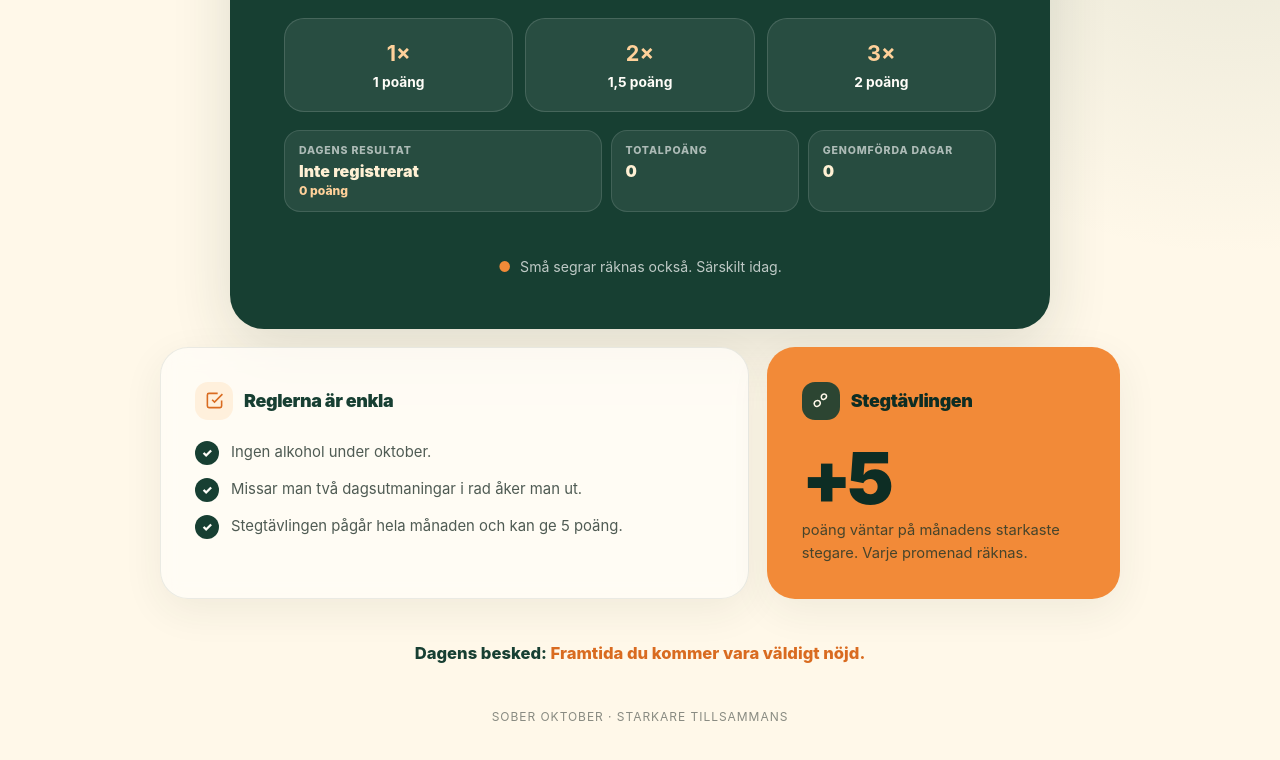
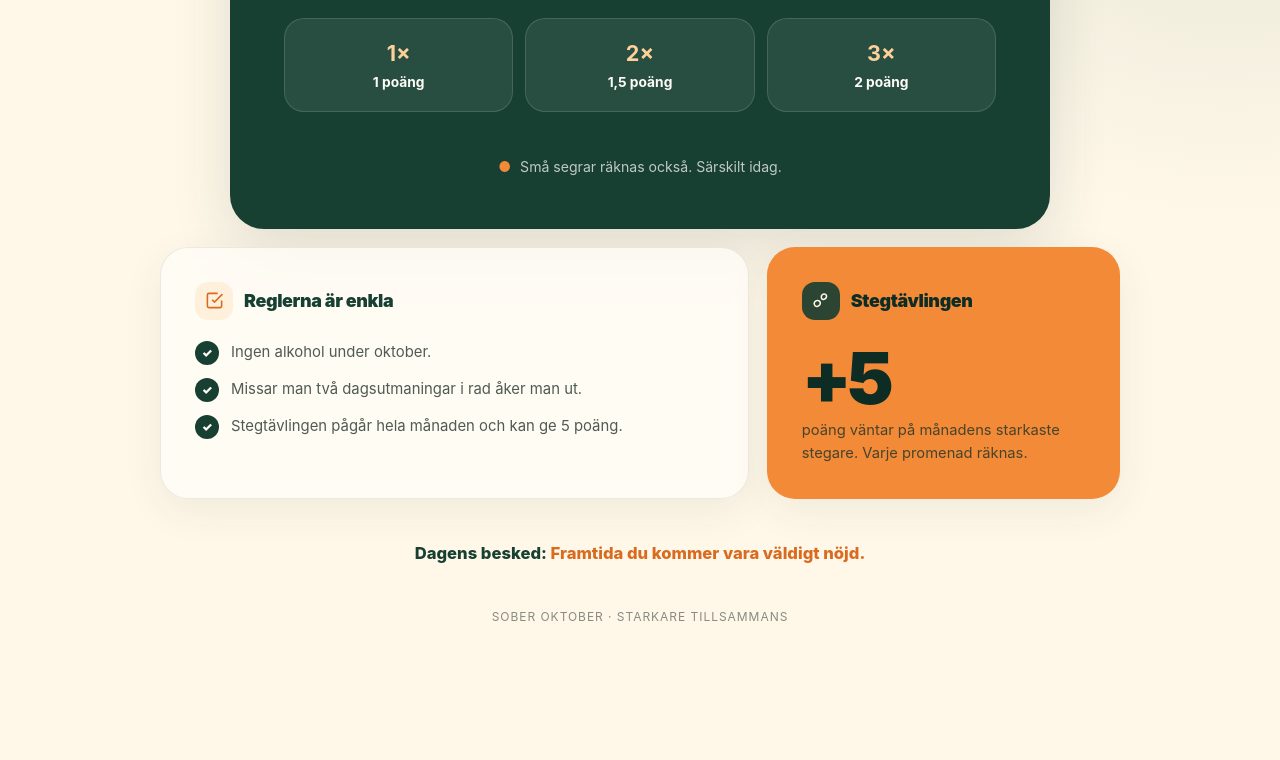
Before and after one commit to ericssonniklasskv-cyber/soberoktober, a plain HTML site: page index.html in a window 1280 px wide. Shown: the part 787-1547 px from the top of the page. After the commit the page ends 1467 px from the top, so only its background shows below. Drawn offline with nearby package versions, Linux system fonts and the light colour scheme; no server answers.

Commit message:
Hide score summary until sign-in

```diff
--- a/index.html
+++ b/index.html
@@ -31,7 +31,7 @@
     h2{margin:8px 0 4px;font-size:clamp(2rem,6vw,3.9rem);letter-spacing:-.045em;line-height:1}.workout{margin:18px 0 32px;color:#fff0d4;font-size:clamp(2.7rem,9vw,5.8rem);font-weight:900;letter-spacing:-.06em;line-height:.95}
     .levels{display:grid;grid-template-columns:repeat(3,1fr);gap:12px}.level{min-height:94px;padding:15px 10px;border:1px solid rgba(255,255,255,.14);border-radius:20px;color:var(--white);background:rgba(255,255,255,.075);cursor:pointer;transition:transform .2s ease,background .2s ease,border-color .2s ease}.level:hover,.level:focus-visible{transform:translateY(-4px);border-color:rgba(248,201,151,.65);background:rgba(255,255,255,.13);outline:none}.level:active{transform:scale(.98)}.level strong{display:block;margin-bottom:5px;color:#ffd19a;font-size:1.35rem}.level span{font-size:.86rem;font-weight:750}
     .level:disabled{cursor:wait;opacity:.58;transform:none}
-    .score-summary{display:grid;grid-template-columns:1.35fr repeat(2,.8fr);gap:9px;margin-top:18px}.score-item{min-width:0;padding:13px 14px;border:1px solid rgba(255,255,255,.12);border-radius:16px;background:rgba(255,255,255,.07)}.score-label{display:block;margin-bottom:4px;color:rgba(255,255,255,.62);font-size:.66rem;font-weight:850;letter-spacing:.08em;text-transform:uppercase}.score-value{display:block;color:#fff0d4;font-size:clamp(.86rem,2vw,1rem);font-weight:900;line-height:1.25}.score-points{display:block;margin-top:2px;color:#ffd19a;font-size:.76rem;font-weight:800}.save-status{min-height:1.2em;margin:9px 2px 0;color:#f8c997;font-size:.75rem;font-weight:750;text-align:center}
+    .score-summary{display:grid;grid-template-columns:1.35fr repeat(2,.8fr);gap:9px;margin-top:18px}.score-summary[hidden]{display:none}.score-item{min-width:0;padding:13px 14px;border:1px solid rgba(255,255,255,.12);border-radius:16px;background:rgba(255,255,255,.07)}.score-label{display:block;margin-bottom:4px;color:rgba(255,255,255,.62);font-size:.66rem;font-weight:850;letter-spacing:.08em;text-transform:uppercase}.score-value{display:block;color:#fff0d4;font-size:clamp(.86rem,2vw,1rem);font-weight:900;line-height:1.25}.score-points{display:block;margin-top:2px;color:#ffd19a;font-size:.76rem;font-weight:800}.save-status{min-height:1.2em;margin:9px 2px 0;color:#f8c997;font-size:.75rem;font-weight:750;text-align:center}
     .motivation{display:flex;align-items:center;justify-content:center;gap:9px;margin:22px 0 0;color:rgba(255,255,255,.72);font-size:.88rem}.motivation b{color:var(--orange)}
     .content-grid{display:grid;grid-template-columns:1.25fr .75fr;gap:18px;max-width:960px;margin:18px auto 0}.info-card{padding:clamp(24px,4vw,34px);border:1px solid rgba(23,63,50,.09);border-radius:28px;background:rgba(255,253,248,.78);box-shadow:0 12px 40px rgba(44,59,49,.07);backdrop-filter:blur(10px);animation:rise .7s .2s ease both}
     .card-heading{display:flex;align-items:center;gap:11px;margin:0 0 22px;color:var(--forest);font-size:1.12rem;font-weight:900;letter-spacing:-.02em}.icon{display:grid;place-items:center;flex:0 0 auto;width:38px;height:38px;border-radius:13px;color:var(--orange-dark);background:#fff0dc}.icon svg{width:19px;height:19px}
```
